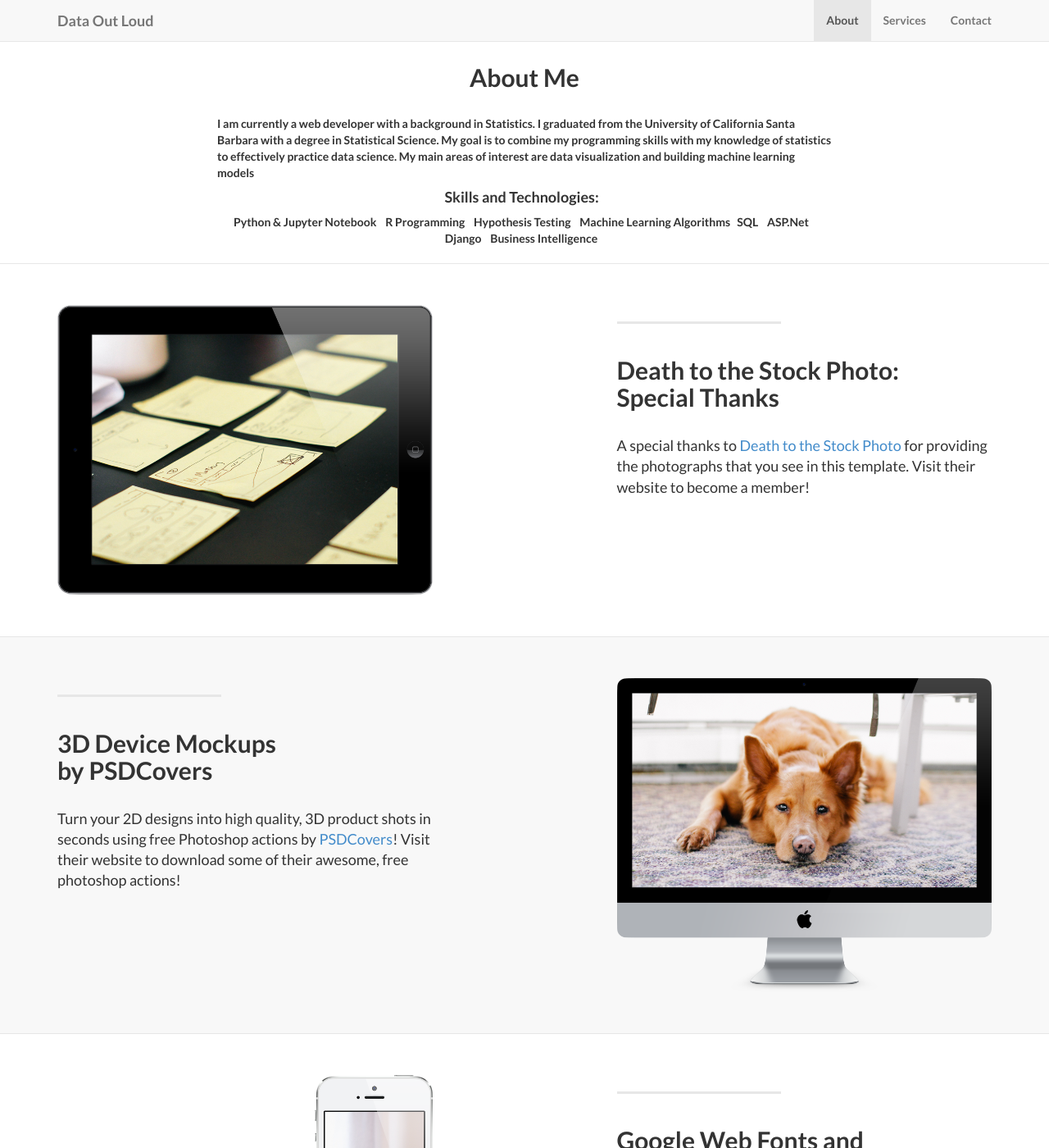
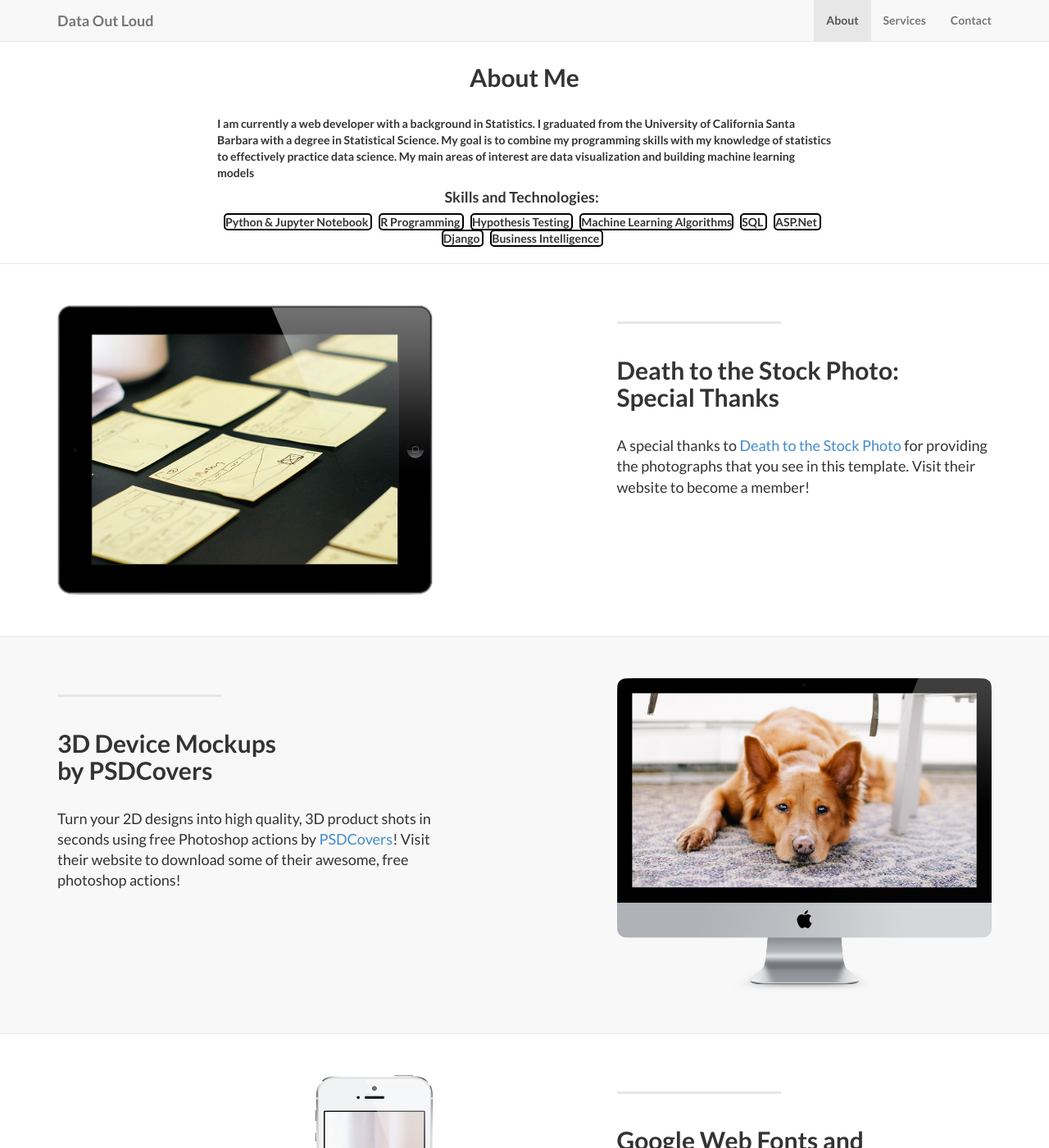
Before and after one commit to robinphetsa/robinphetsa.github.io, a Jekyll site: the page built from index.html, in a window 1280 px wide and 1400 px high, scrolled down 759 px. Shown: the whole window at 82% size. Built offline with Jekyll 4.4.1, drawn with Linux system fonts in a browser that asks for light colours.

Commit message:
Update landing-page.css

```diff
--- a/css/landing-page.css
+++ b/css/landing-page.css
@@ -189,7 +189,7 @@ header .technology span {
 
 .br-white{
 	background:#fff !important;
-	border: 2px;
+	border: 2px solid black;
     	border-radius: 5px;
 }
 
```
